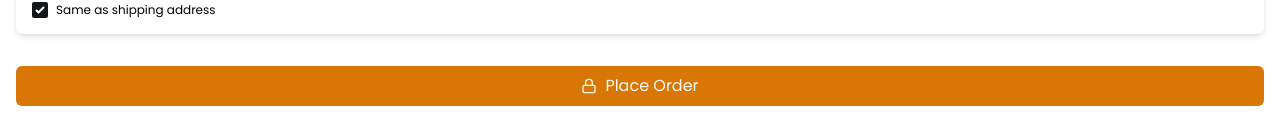
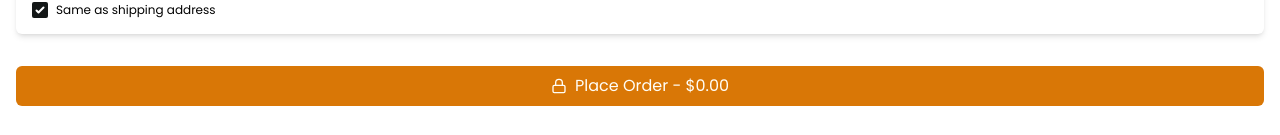
Before and after one commit to YNhuLe/Flower_Love, a React (Vite) app: page /checkout in a window 1280 px wide. Shown: the part 954-1089 px from the top of the page. Built offline with nearby package versions, Linux system fonts and the light colour scheme; no server answers.

Commit message:
modify the label on button to dynamically show the totalSpend

```diff
--- a/src/common/Button.tsx
+++ b/src/common/Button.tsx
@@ -110,7 +110,8 @@ function Button({ btnType = "add", url, price, onSubmit, onClick, disabled }: Bu
   const btnClasses = styleMap[btnType] || "bg-gray-300 text-text-primary";
   const disabledClass = disabled ? styleMap.disabled : "";
   const finalStyle = `${btnClasses} ${disabledClass}`;
-  const label = btnType === "add" && price ? `Add to Cart - $${price}` : labelMap[btnType] || "Click";
+  // const label = (btnType === "add" || btnType === "place_order") && price ? `Add to Cart - $${price}` : labelMap[btnType] || "Click";
+ const label = labelMap[btnType]
   const targetUrl = url || urlMap[btnType];
 
   const handleClick = () => {
@@ -125,13 +126,20 @@ function Button({ btnType = "add", url, price, onSubmit, onClick, disabled }: Bu
       case "start_shopping":
       case "new_analysis":
       case "plant_quiz":
-      case "add":
+
       case "export":
-      case "place_order":
+
         return (
           <>
-            {iconMap[btnType]} {label}</>
+            {iconMap[btnType]} {label} </>
         );
+
+   case "place_order":
+   case "add":
+    return(
+       <>
+            {iconMap[btnType]} {label} - ${price}</>
+    )
       case "AI_analyze":
       case "process_checkout":
         return (
--- a/src/pages/CheckoutPage.tsx
+++ b/src/pages/CheckoutPage.tsx
@@ -2,7 +2,6 @@ import ShippingInfoForm from "../features/Checkout/ShippingInfoForm";
 import {Box, ChevronLeft } from "lucide-react";
 import Button from "../common/Button";
 import { useNavigate } from "react-router-dom";
-import useSaleData from "../hooks/useSaleData";
 import useCartStore from "../hooks/useCartStore";
 
 function CheckoutPage() {
@@ -42,7 +41,8 @@ console.log("Data from useSaleData: ", totalSpend.toFixed(2));
                 </div>
             </div>
 
-            <Button btnType="place_order" />
+            <Button btnType="place_order" price={totalSpend.toFixed(2)}/>
+
         </section>
     )
 }
```
